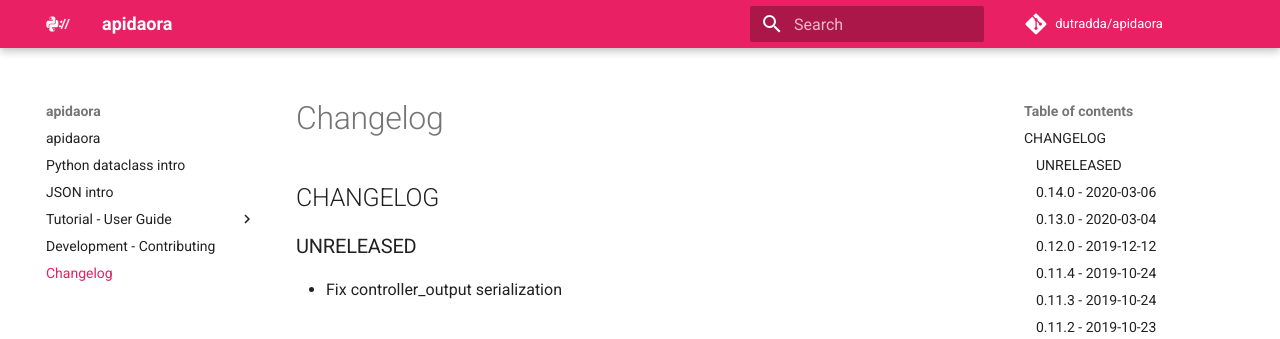
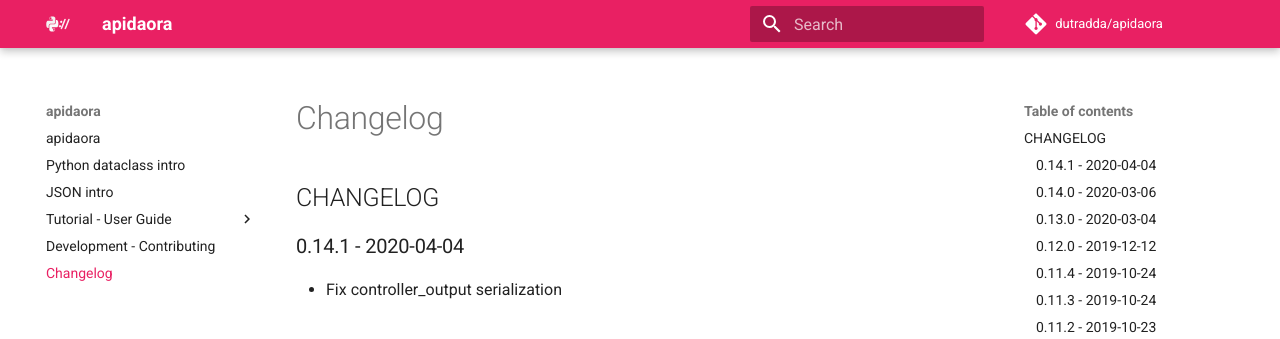
Before and after one commit to dutradda/apidaora, an MkDocs documentation site: the page built from docs/changelog.md, in a window 1280 px wide and 900 px high. Shown: the top 339 px of the window. Built offline with MkDocs 1.6.1 and Material for MkDocs 9.7.7, drawn with Linux system fonts in a browser that asks for light colours; comment, search, counter and statistics services are not loaded.

Commit message:
Update CHANGELOG

```diff
--- a/docs/changelog.md
+++ b/docs/changelog.md
@@ -1,6 +1,6 @@
 ## CHANGELOG
 
-### UNRELEASED
+### 0.14.1 - 2020-04-04
 
  - Fix controller_output serialization
 
```
Also changed, not shown: CHANGELOG.md (+1 -1 lines).
